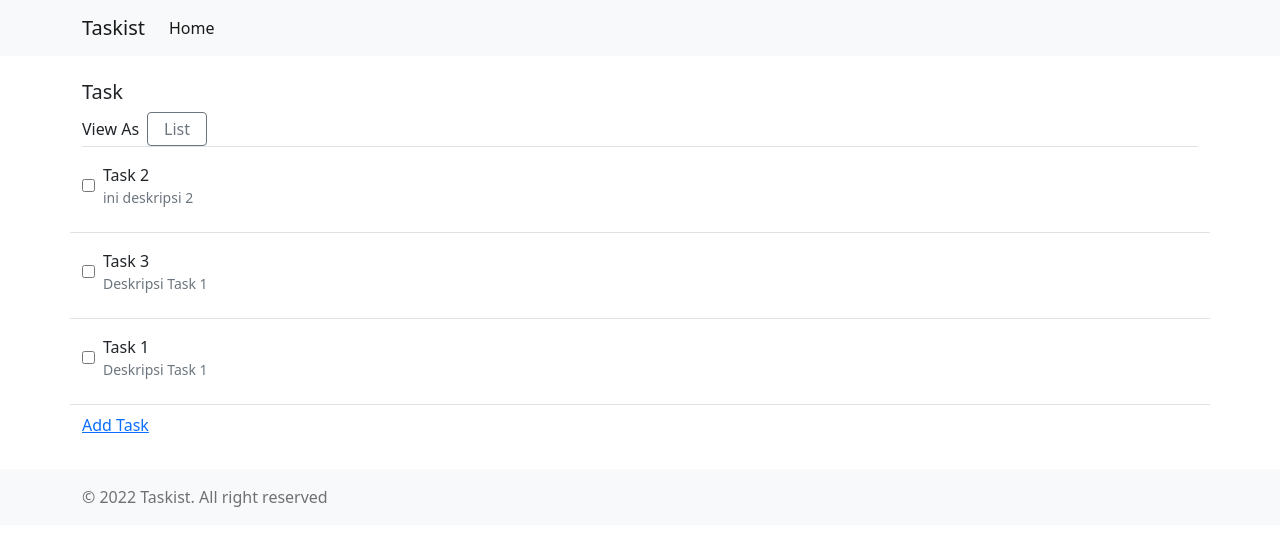
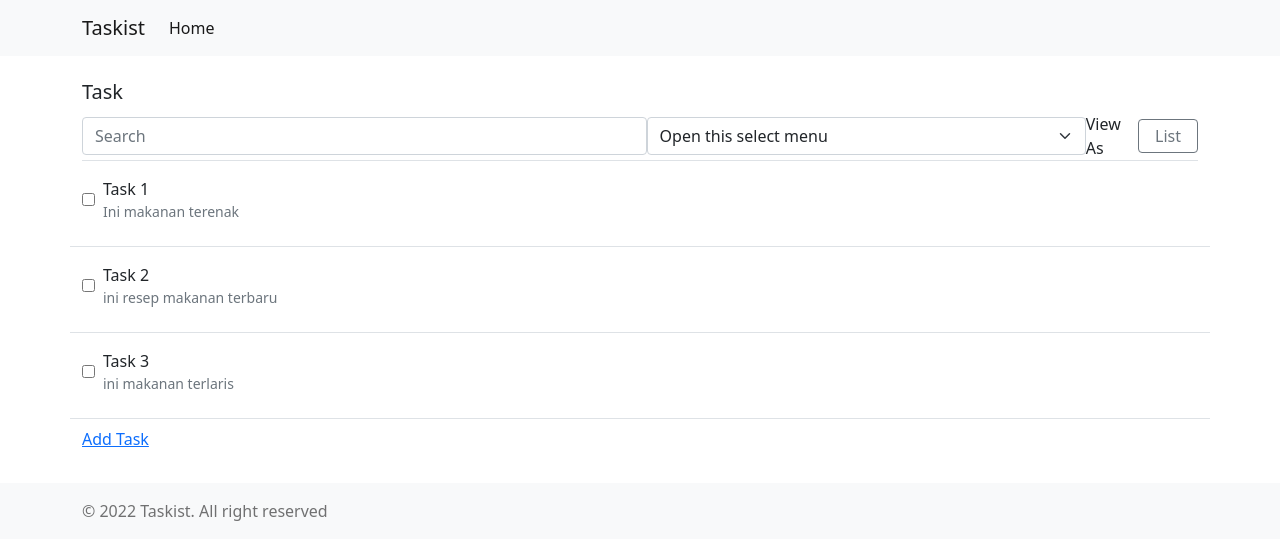
Before and after one commit to IMM255/app-nuxt, a Nuxt app: page / in a window 1280 px wide. Shown: the top 560 px of the page. Built offline with nearby package versions, Linux system fonts and the light colour scheme.

Commit message:
pertemuan 5

```diff
--- /dev/null
+++ b/components/Card/CardItem.vue
@@ -0,0 +1,43 @@
+<!-- eslint-disable vue/require-valid-default-prop -->
+<!-- eslint-disable vue/require-valid-default-prop -->
+<!-- eslint-disable vue/no-mutating-props -->
+<!-- eslint-disable vue/require-default-prop -->
+<template>
+  <div
+        :class="['item-task d-flex align-items-center border-bottom pt-3 pb-4',
+              isGrid ? 'col-12 col-md-6 col-lg-4' : 'col-12']">
+          <input
+          id="task"
+          v-model="task.isDone"
+          type="checkbox"
+          name="status"
+          class="me-2"
+          :checked="task.isDone">
+          <div
+          :class="['d-flex flex-column', task.isDone ?
+          'text-decoration-line-through fst-italic': '' ]"
+          >
+              <div class="title-task mb1">{{ task.title}}</div>
+              <div class="description-task small text-muted">{{ task.description}}</div>
+          </div>
+        </div>
+</template>
+
+<script>
+export default {
+    // eslint-disable-next-line vue/require-default-prop
+    props: {
+      task: {
+        type: Object,
+        default(){
+          return {title: 'untilted'}
+        }
+      },
+      isGrid: {
+        type: Boolean,
+        required: true,
+        default: false
+      }
+    }
+  }
+</script>
--- a/pages/index.vue
+++ b/pages/index.vue
@@ -3,7 +3,16 @@
     <div class="container">
       <div class="title border-bottom">
         <h5>Task</h5>
-        <div class="d-flex align-items-center">
+      <div class="d-flex align-items-center">
+          <input v-model="searchQuery" type="text" class="form-control" placeholder="Search">
+      <div class="d-flex align-items-center justify-content-end w-100">
+      <select v-model="searchCategory" class="form-select" aria-label="Default select example">
+        <option disabled value="">Open this select menu</option>
+        <option value="">Semua</option>
+        <option >Terbaru</option>
+        <option >Terlaris</option>
+        <option >Terenak</option>
+</select>
         <span class="me-2">View As</span>
         <button
         class="btn btn-outline-secondary py-1 px-3"
@@ -13,61 +22,19 @@
         </button>
       </div>
       </div>
+    </div>
+      <!-- <div class="list-task row">
+        <CardItem :task="tasks[0]" :isGrid="isGrid" />
+        <CardItem :task="tasks[1]" :isGrid="isGrid" />
+        <CardItem :task="tasks[2]" :isGrid="isGrid" />
+      </div> -->
       <div class="list-task row">
-        <div
-        :class="['item-task d-flex align-items-center border-bottom pt-3 pb-4',
-              isGrid ? 'col-12 col-md-6 col-lg-4' : 'col-12']">
-          <input
-          id="task"
-          v-model="task[1].isDone"
-          type="checkbox"
-          name="status"
-          class="me-2"
-          :checked="task[1].isDone">
-          <div
-          :class="['d-flex flex-column', task[1].isDone ?
-          'text-decoration-line-through fst-italic': '' ]"
-          >
-              <div class="title-task mb1">{{ task[1].title}}</div>
-              <div class="description-task small text-muted">{{ task[1].description}}</div>
-          </div>
-        </div>
-        <div
-        :class="['item-task d-flex align-items-center border-bottom pt-3 pb-4',
-              isGrid ? 'col-12 col-md-6 col-lg-4' : 'col-12']">
-          <input
-          id="task"
-          v-model="task[2].isDone"
-          type="checkbox"
-          name="status"
-          class="me-2"
-          :checked="task[2].isDone">
-          <div
-          :class="['d-flex flex-column', task[2].isDone ?
-          'text-decoration-line-through fst-italic': '' ]"
-          >
-              <div class="title-task mb1">{{ task[2].title}}</div>
-              <div class="description-task small text-muted">{{ task[0].description}}</div>
-          </div>
-        </div>
-        <div
-        :class="['item-task d-flex align-items-center border-bottom pt-3 pb-4',
-              isGrid ? 'col-12 col-md-6 col-lg-4' : 'col-12']">
-          <input
-          id="task"
-          v-model="task[0].isDone"
-          type="checkbox"
-          name="status"
-          class="me-2"
-          :checked="task[0].isDone">
-          <div
-          :class="['d-flex flex-column', task[0].isDone ?
-          'text-decoration-line-through fst-italic': '' ]"
-          >
-              <div class="title-task mb1">{{ task[0].title}}</div>
-              <div class="description-task small text-muted">{{ task[0].description}}</div>
-          </div>
-        </div>
+        <CardItem
+          v-for="(task, i) in SearchResult"
+          :key="i"
+          :task="task"
+          :is-grid="isGrid"
+          />
       </div>
       <div class="action py-2">
         <a v-if="!isCreating" href="#" class="add-button" @click="isCreating = !isCreating">Add Task</a>
@@ -89,31 +56,80 @@
   </div>
 </template>
 <script>
+import CardItem from "@/components/Card/CardItem.vue"
   export default {
+    components:{
+      CardItem
+    },
     data(){
       return{
+        // variabel penampung teks pencarian
+        searchQuery:'',
+        searchCategory:'',
+        // daftar task
+        isGrid: false,
         // status sebelum menambhakn task
-        isGrid: false,
         isCreating: false,
-        // daftar task
-        task: [
+        tasks: [
           {
             title: 'Task 1',
-            description: 'Deskripsi Task 1',
+            description: 'Ini makanan terenak',
             isDone: false,
+            category: 'Terenak',
           },
           {
             title: 'Task 2',
-            description: 'ini deskripsi 2',
+            description: 'ini resep makanan terbaru',
             isDone: false,
+            category: 'Terbaru',
             },
             {
             title: 'Task 3',
-            description: ' ini deskripsi 3',
+            description: ' ini makanan terlaris',
             isDone: false,
+            category: 'Terlaris',
             }
         ]
       }
+    },
+    computed: {
+      SearchResult(){
+        if(!this.searchCategory){
+          return this.resultQuery(this.tasks)
+        }
+        if(!this.resultQuery){
+          return this.resultCategory(this.tasks)
+        }
+        return this.resultCategory(this.resultQuery(this.tasks))
+    }
+    },
+    methods: {
+       resultQuery(tasks){
+        if(this.searchQuery){
+          return tasks.filter((item) => {
+            return this.searchQuery
+            .toLowerCase()
+            .split(" ")
+            .every((v) => item.title.toLocaleLowerCase().includes(v));
+          });
+        }else{
+          console.log(this.tasks)
+          return this.tasks
+        }
+      },
+      resultCategory(tasks){
+        if(this.searchCategory){
+          return tasks.filter((item) => {
+            return this.searchCategory
+            .toLowerCase()
+            .split(" ")
+            .every((v) => item.category.toLocaleLowerCase().includes(v));
+          });
+        }else{
+          console.log(this.tasks)
+          return this.tasks
+        }
+      },
     }
   }
 
--- /dev/null
+++ b/pages/latihan.vue
@@ -0,0 +1,20 @@
+<template>
+  <div class="hello">
+<h1>{{ totalMarks }}</h1>
+</div>
+</template>
+
+<script>
+export default {
+data() {
+return {
+number: 3
+}
+},
+computed: {
+totalMarks() {
+return this.number * 2;
+}
+}
+};
+</script>
```
